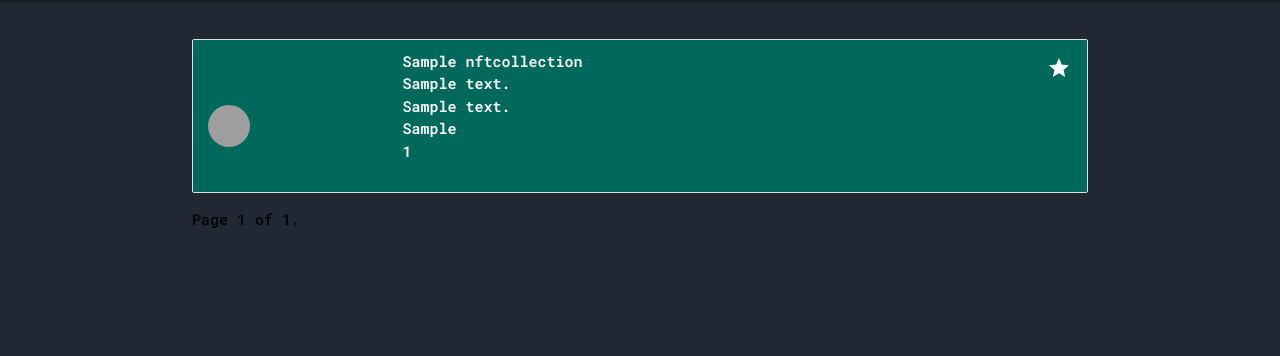
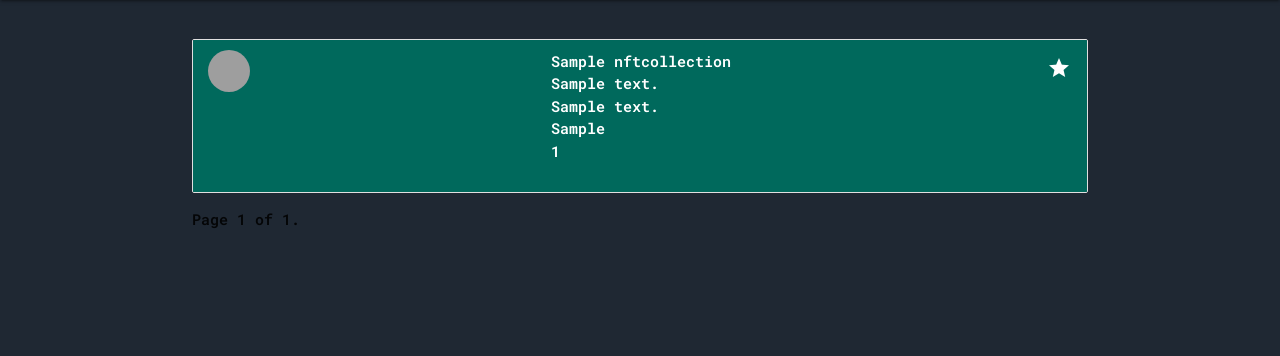
Before and after one commit to neuro-rights/hookahhigness, a Django app: page / in a window 1280 px wide. Shown: the part 110-466 px from the top of the page. Run offline with Django 4.2, Linux system fonts and the light colour scheme; tables that the repository leaves empty hold one stand-in row (values such as "Sample post"); parts of the project's set-up code (start-up, migrations or seed data) failed here and were passed over; some libraries are stand-ins or nearby versions; grey boxes are pictures that could not be loaded.

Commit message:
nftcollection_list

```diff
--- a/main/templates/home.html
+++ b/main/templates/home.html
@@ -5,9 +5,8 @@
     <li class="collection-item avatar">
         <a href="{% url 'collection_detail' collection.id %}">
             {% for photo in collection.get_random_nft.photo_set.all %}
-            <div>
+            <div class="row valign-wrapper">
                 <div class="col s12 m8 offset-m2 l6 offset-l3">
-                    <div class="row valign-wrapper">
                     <div class="col s2">
                         <img src="{{ photo.url }}" alt="" class="circle responsive-img">
                     </div>
@@ -19,7 +18,6 @@
                         <p>{{ collection.blockchain }}</p>
                         <p>{{ collection.token_id }}</p>
                         <p class="secondary-content"><i class="material-icons">grade</i></p>
-                        </div>
                     </div>
                 </div>
             </div>
```
Lines whose indentation alone changed are shown as unchanged.
